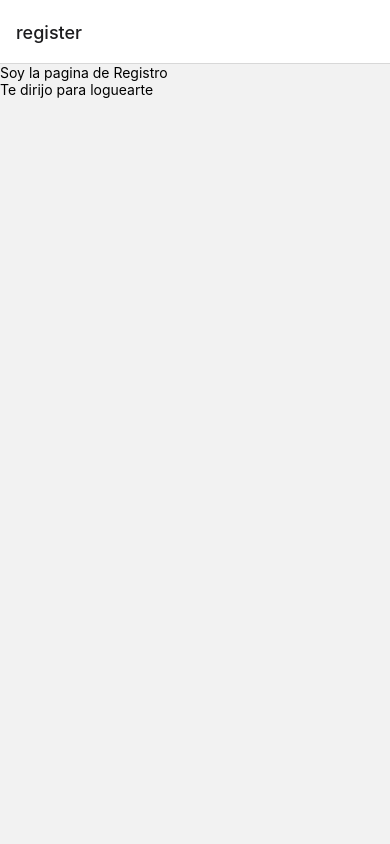
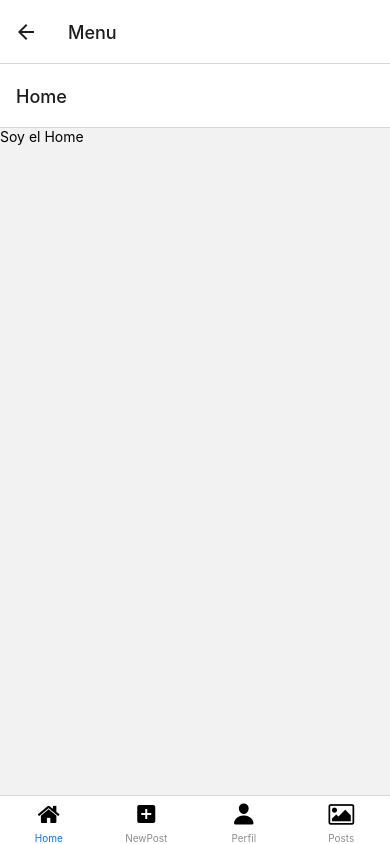
Before and after one commit to benjaap/PROG-3-React-Native, a React Native app: screen /Menu in a window 390 px wide. Built offline with nearby package versions, Linux system fonts and the light colour scheme.

Commit message:
navegatcion

```diff
--- a/App.js
+++ b/App.js
@@ -2,8 +2,9 @@ import { StatusBar } from 'expo-status-bar';
 import { StyleSheet, Text, View } from 'react-native';
 import { NavigationContainer } from '@react-navigation/native';
 import { createNativeStackNavigator } from '@react-navigation/native-stack';
-import Regiter from './screens/Register';
-import Login from './screens/Login';
+import Register from './src/screens/Register';
+import Login from './src/screens/Login';
+import Menu from "./src/components/Menu"
 
 const Stack = createNativeStackNavigator();
 
@@ -11,8 +12,9 @@ export default function App() {
   return (
     <NavigationContainer>
       <Stack.Navigator>
-        <Stack.Screen name='register' component={ Regiter }     />
-        <Stack.Screen name='login' component={ Login }     />
+        <Stack.Screen name='Register' component={ Register }     />
+        <Stack.Screen name='Login' component={ Login }     />
+        <Stack.Screen name='Menu' component={Menu}/>
       </Stack.Navigator>
     </NavigationContainer>
   );
--- /dev/null
+++ b/src/components/Menu.js
@@ -0,0 +1,24 @@
+import React from "react"
+import Home from "../screens/Home"
+import Perfil from "../screens/Perfil"
+import Posts from "../screens/Post"
+import NewPost from "../screens/NewPost"
+import { createBottomTabNavigator } from "@react-navigation/bottom-tabs"
+import {Stylesheet , Text , View } from "react-native"
+import { FontAwesome } from '@expo/vector-icons';
+import { Ionicons } from '@expo/vector-icons';
+import { MaterialIcons } from '@expo/vector-icons';
+
+const Tab = createBottomTabNavigator()
+
+
+export default function Menu(){
+    return (
+        <Tab.Navigator>
+            <Tab.Screen name="Home" component={Home} options={{tabBarIcon:()=><FontAwesome name="home" size={24} color="black" />}}/>
+            <Tab.Screen name="NewPost" component={NewPost} options={{tabBarIcon:()=><MaterialIcons name="add-box" size={24} color="black" />}}/>
+            <Tab.Screen name="Perfil" component={Perfil} options={{tabBarIcon:()=><Ionicons name="person" size={24} color="black" />}}/>
+            <Tab.Screen name="Posts" component={Posts} options={{tabBarIcon:()=><FontAwesome name="photo" size={24} color="black"/>}}/>
+        </Tab.Navigator>
+    )
+}
--- /dev/null
+++ b/src/screens/Home.js
@@ -0,0 +1,14 @@
+import React, {Component} from "react";
+import { render } from "react-dom";
+import { Text, TextInput, View, TouchableOpacity, StyleSheet } from 'react-native';
+import { FlatList } from "react-native-web";
+
+export default class Home extends Component{
+    render(){
+        return(
+            <View>
+                <Text>Soy el Home</Text>
+            </View>
+        )
+    }
+}
--- /dev/null
+++ b/src/screens/NewPost.js
@@ -0,0 +1,12 @@
+import React, { Component } from 'react'
+import { Text, TextInput, View, TouchableOpacity, StyleSheet, LogBox } from 'react-native';
+
+export default class NewPost extends Component{
+    render(){
+        return(
+            <View>
+                <Text>Nuevo posteo</Text>
+            </View>
+        )
+    }
+}
--- /dev/null
+++ b/src/screens/Perfil.js
@@ -0,0 +1,13 @@
+import React, { Component } from 'react'
+import { Text, TextInput, View, TouchableOpacity, StyleSheet } from 'react-native';
+
+export default class Perfil extends Component{
+
+    render(){
+        return(
+            <View>
+                <Text> Mi perfil</Text>
+            </View>
+        )
+    }
+}
--- /dev/null
+++ b/src/screens/Post.js
@@ -0,0 +1,12 @@
+import React, { Component } from 'react'
+import { Text, TextInput, View, TouchableOpacity, StyleSheet, LogBox } from 'react-native';
+
+export default class Post extends Component{
+    render(){
+        return(
+            <View>
+                <Text>Agregar posteo</Text>
+            </View>
+        )
+    }
+}
```
Also changed, not shown: src/components/MyCamera.js (added), src/screens/Login.js (renamed from screens/Login.js), src/screens/Register.js (renamed from screens/Register.js), 1 other file (tests, documents, lock files or other folders).
